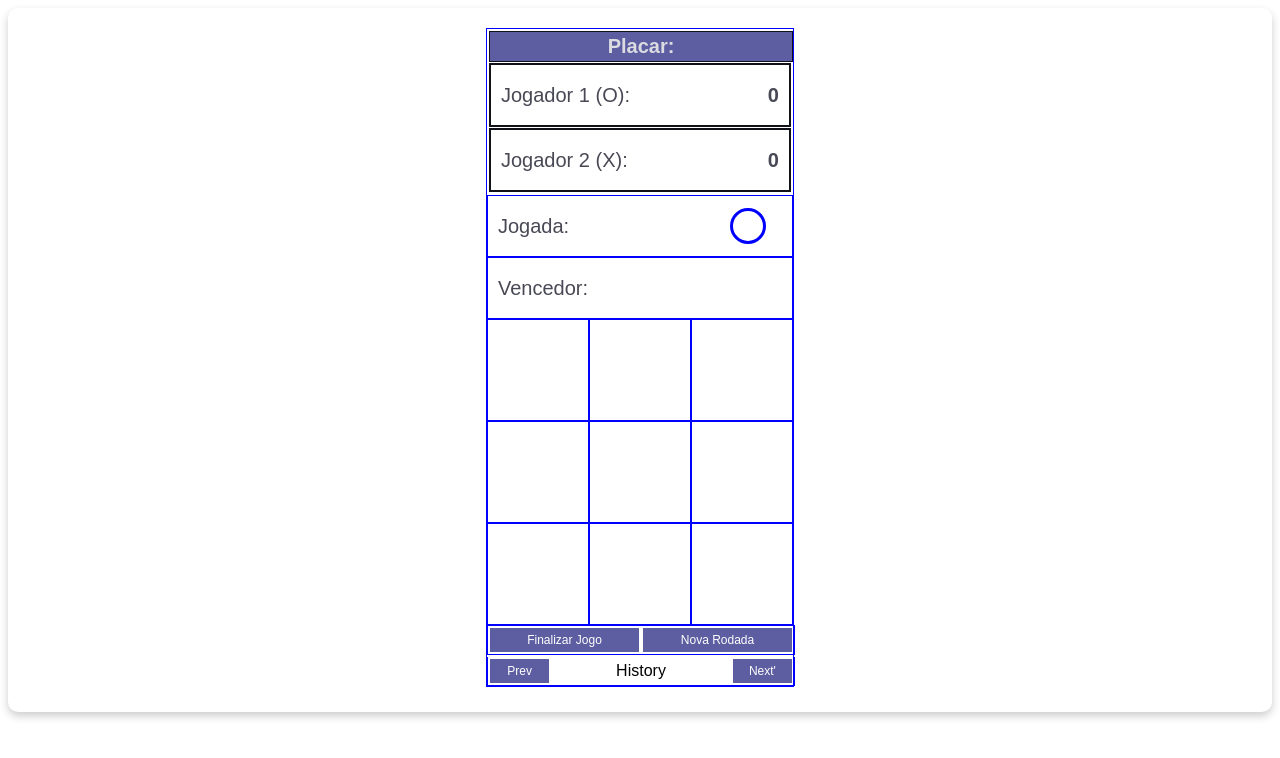
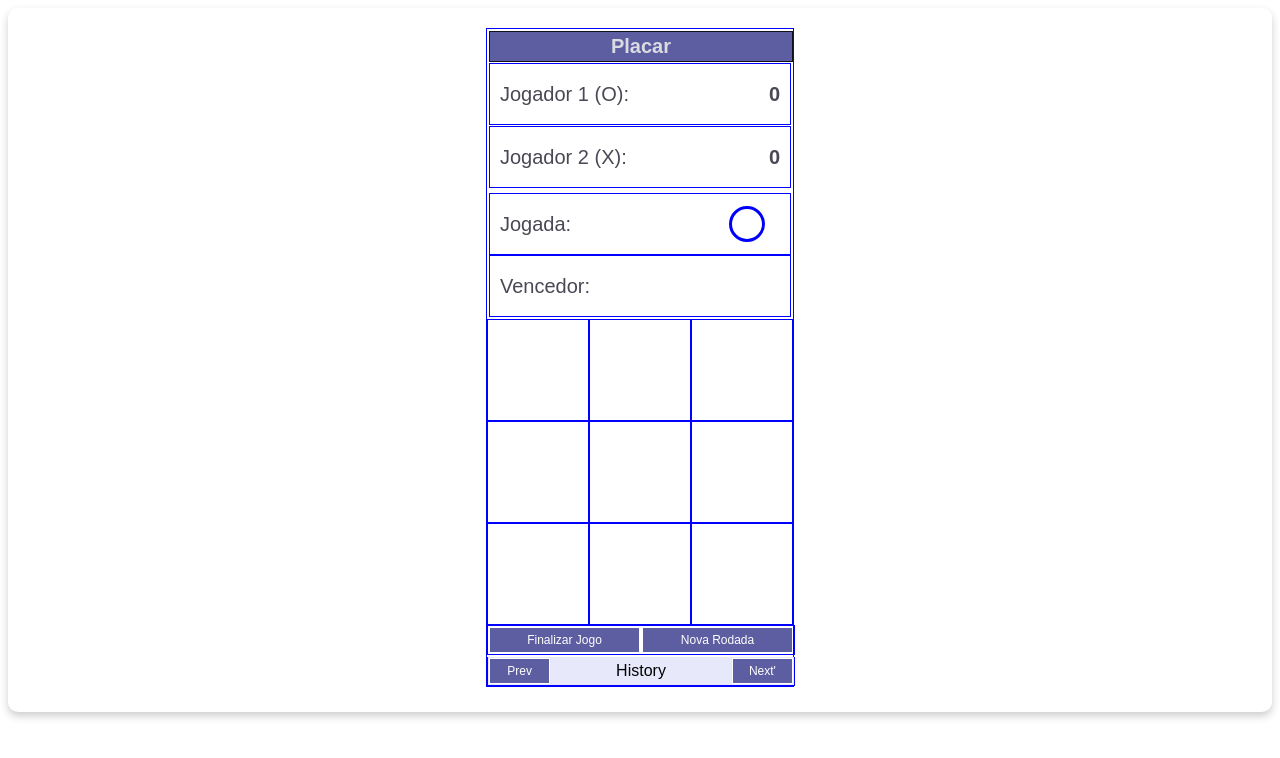
Before and after one commit to tadeumaffeis/pm2025-1, a React (Vite) app in the folder componentssamplesoptimized/: page / in a window 1280 px wide. Shown: the top 758 px of the page. Built offline with nearby package versions, Linux system fonts and the light colour scheme.

Commit message:
Versão 17-03-2025-History com state history implementado

```diff
--- a/componentssamplesoptimized/src/components/board/BoardOptimized.jsx
+++ b/componentssamplesoptimized/src/components/board/BoardOptimized.jsx
@@ -17,15 +17,15 @@ export function BoardOptimized() {
       score,
       countGame,
       board,
-    }
-  }
+    };
+  };
 
   const addHistory = () => {
     let prevHistory = [...history];
     prevHistory.push(roundFactory());
     setHistory(prevHistory);
     console.log(history);
-  }
+  };
 
   useEffect(() => {
     const win = checkWinner();
@@ -96,7 +96,7 @@ export function BoardOptimized() {
       <div className="board">
         <div className="score">
           <div className="score-title">
-            <div className="score-label-title">Placar:</div>
+            <div className="score-label-title">Placar</div>
           </div>
           <div className="round">
             <div className="round-label">Jogador 1 (O): </div>
@@ -107,6 +107,7 @@ export function BoardOptimized() {
             <div className="round-right-label">{score.player2}</div>
           </div>
         </div>
+        <div className="box">
           <div className="round">
             <div className="round-label">Jogada:</div>
             {player === 0 ? (
@@ -115,6 +116,7 @@ export function BoardOptimized() {
               <div className="x-little-shape" />
             )}
           </div>
+
           <div className="round">
             <div className="round-label">Vencedor:</div>
             {winner === null ? (
@@ -124,6 +126,7 @@ export function BoardOptimized() {
             ) : (
               <div className="x-little-shape" />
             )}
+          </div>
         </div>
         {board.map((obj, index) => (
           <CellOptimized
--- a/componentssamplesoptimized/src/components/board/board.css
+++ b/componentssamplesoptimized/src/components/board/board.css
@@ -47,7 +47,7 @@
 }
 
 .score .round {
-    border: 2px solid #11111a;
+    border: 1px solid #0000FF;
     margin-top: 1px;
     margin-bottom: 1px;
 }
@@ -78,6 +78,11 @@
     border: 1px solid #0000FF;
 }
 
+.box {
+    grid-column: span 3;
+    padding: 2px;
+}
+
 .button {
     margin: 1px;
     width: 100%;
@@ -102,6 +107,7 @@
     border-bottom: 1px solid #0000FF;
     border-left: 1px solid #0000FF;
     border-right: 1px solid #0000FF;
+    background-color: #e8e8fb;
 }
 
 .prev, .next {
```
Lines whose indentation alone changed are shown as unchanged.
